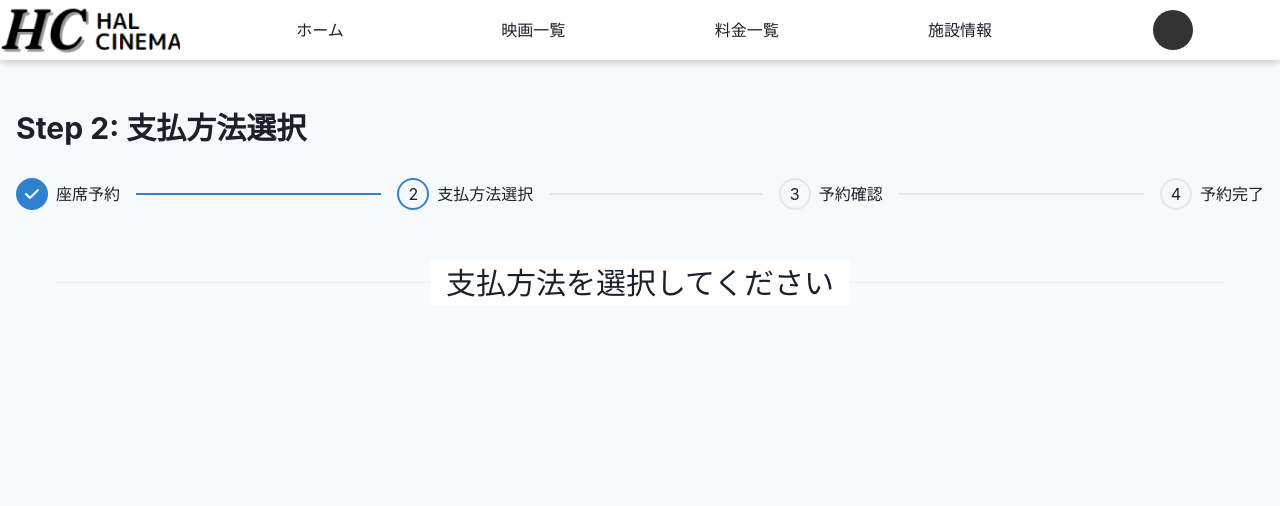
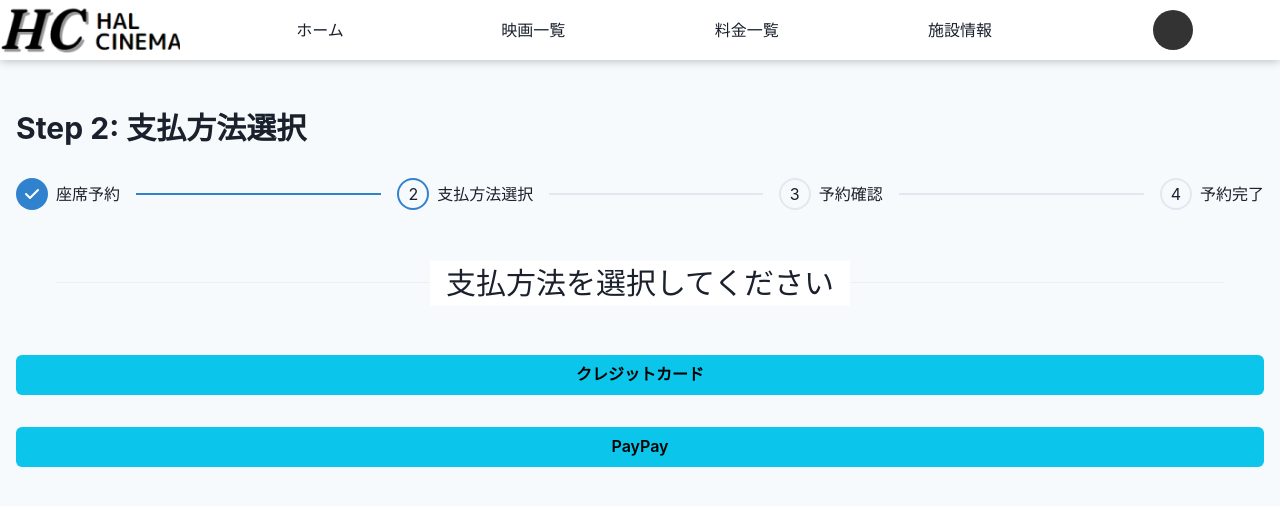
Before and after one commit to HALCinema1234/HALcinema_front, a Next.js app: page /reserve/reserve2 in a window 1280 px wide. Shown: the top 506 px of the page. Built offline with nearby package versions, Linux system fonts and the light colour scheme.

Commit message:
👌 IMPROVE: ルーティング用のProps

```diff
--- a/src/pages/reserve/reserve2.tsx
+++ b/src/pages/reserve/reserve2.tsx
@@ -3,6 +3,7 @@ import { Header } from '@/components/ornagisms/Header';
 import { SHead } from '@/components/ornagisms/SHead';
 import { Paymenttable } from '@/components/ornagisms/payment/Paymenttable';
 import { ReserveStepper } from '@/components/ornagisms/reserve/ReserveStepper';
+import { Button } from '@chakra-ui/react';
 import React from 'react';
 
 export default function reserve2() {
@@ -12,7 +13,8 @@ export default function reserve2() {
             <Header />
             <MainContainer>
                 <ReserveStepper index={1} />
-
+                <Button colorScheme='cyan'>クレジットカード</Button>
+                <Button colorScheme='cyan'>PayPay</Button>
             </MainContainer>
         </>
     );
--- a/src/pages/reserve/reserve3.tsx
+++ b/src/pages/reserve/reserve3.tsx
@@ -1,4 +1,5 @@
 import { MainContainer } from '@/components/atoms/MainContainer';
+import { DetailCard } from '@/components/atoms/reserve/DetailCard';
 import { Header } from '@/components/ornagisms/Header';
 import { SHead } from '@/components/ornagisms/SHead';
 import { Paymenttable } from '@/components/ornagisms/payment/Paymenttable';
@@ -12,6 +13,7 @@ export default function reserve3() {
             <Header />
             <MainContainer>
                 <ReserveStepper index={2} />
+                <DetailCard onClick={() => {}} />
             </MainContainer>
         </>
     );
```
Also changed, not shown: src/components/ornagisms/movies/MovieCard.tsx (+4 -4 lines), src/components/ornagisms/reserve/ReserveContainer.tsx (+4 -3 lines).
